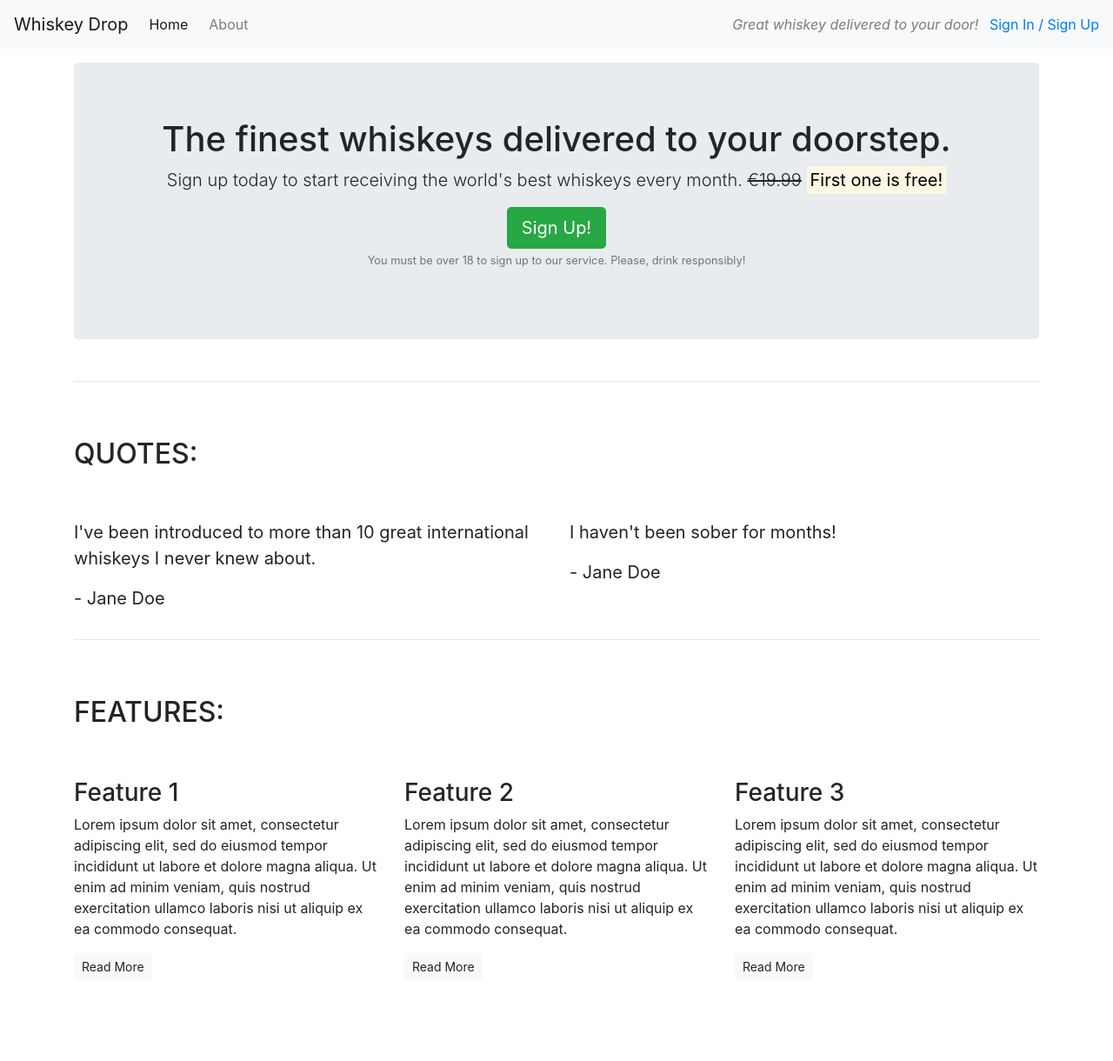
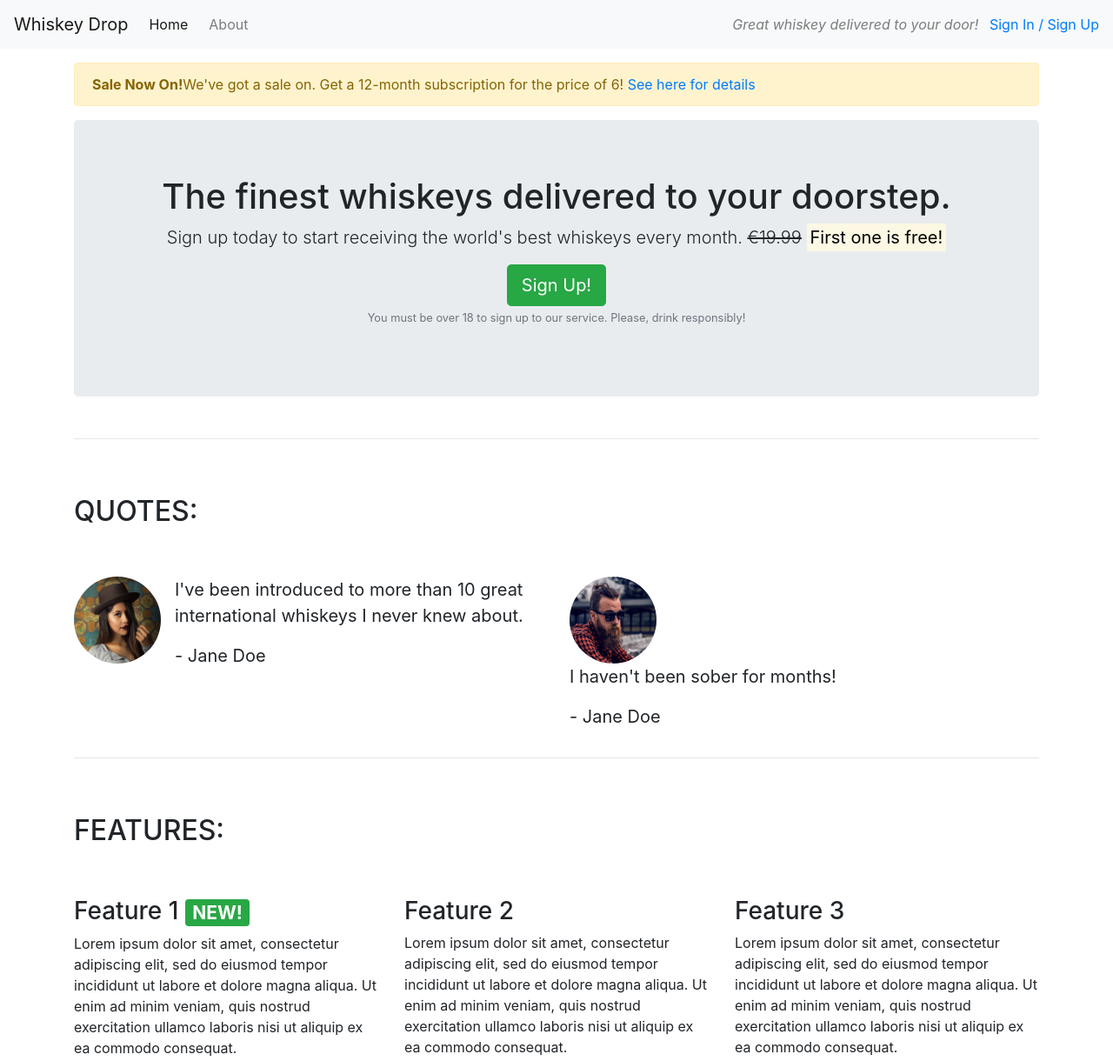
Before and after one commit to Oladipin/Hello, a plain HTML site: page index.html in a window 1280 px wide. Shown: the top 1220 px of the page at 87% size. Before the commit the page ends 1143 px from the top, so only its background shows below. Drawn offline with nearby package versions, Linux system fonts and the light colour scheme.

Commit message:
more on bootstrap css

```diff
--- a/index.html
+++ b/index.html
@@ -23,6 +23,14 @@
         </div>
     </nav>
     <article class="container mt-3">
+        <div class="row d-none d-sm-block">
+            <div class="col-12">
+                <div class="alert alert-warning">
+                    <strong>Sale Now On!</strong>We've got a sale on. Get a 12-month subscription for the price of 6! <a
+                        href="">See here for details</a>
+                </div>
+            </div>
+        </div>
         <!-- Callout -->
         <div class="row">
             <div class="col-12">
@@ -50,16 +58,32 @@
             </div>
             <div class="row">
                 <div class="col-12 col-md-6">
+                    <div class="media">
+                        <div class="d-none d-sm-block">
+                            <img src="images/girl-image.png" alt="Image of Jane Doe" class="rounded-circle mr-3"
+                                height=100 width=100>
+                        </div>
+                        <div class="media-body">
                             <blockquote class="blockquote">
-                        <p>I've been introduced to more than 10 great international whiskeys I never knew about.</p>
+                                <p>I've been introduced to more than 10 great international whiskeys I never knew about.
+                                </p>
                                 <p>- Jane Doe</p>
                             </blockquote>
                         </div>
+                    </div>
+                </div>
                 <div class="col-12 col-md-6">
+                    <div class="media">
+                        <div class="d-none d-sm-block">
+                            <img src="images/guy-image.png" alt="Image of Jane Doe" class="rounded-circle mr-3"
+                                height=100 width=100>
+                            <div class="media-body">
                                 <blockquote class="blockquote">
                                     <p>I haven't been sober for months!</p>
                                     <p>- Jane Doe</p>
                                 </blockquote>
+                            </div>
+                        </div>
                     </div>
                 </div>
         </section>
@@ -76,7 +100,7 @@
             <div class="row">
                 <div class="col-12 col-md-6 col-lg-4">
                     <div class="feature">
-                        <h3>Feature 1</h3>
+                        <h3>Feature 1 <span class="badge badge-success">NEW!</span></h3>
                         <p>Lorem ipsum dolor sit amet, consectetur adipiscing elit, sed do eiusmod tempor incididunt ut
                             labore et dolore magna aliqua. Ut enim ad minim veniam, quis nostrud exercitation ullamco
                             laboris nisi ut aliquip ex ea commodo consequat.</p>
```
Also changed, not shown: images/girl-image.png (added), images/guy-image.png (added). Lines whose indentation alone changed are shown as unchanged.
